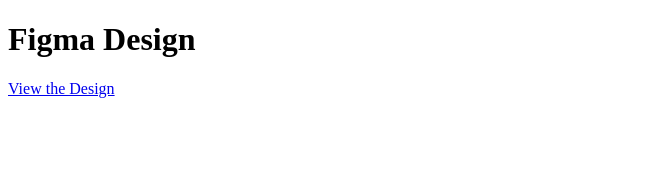
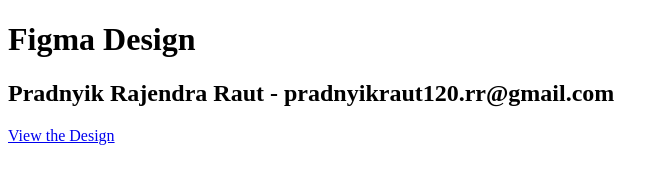
Before and after one commit to Pradnyik/RenuSharmaFoundation, a plain HTML site: page index.html in a window 1280 px wide. Shown: the whole page, without its empty margins (0-668 px from the left). Drawn offline with Linux system fonts and the light colour scheme.

Commit message:
Update index.html

```diff
--- a/index.html
+++ b/index.html
@@ -7,6 +7,7 @@
 </head>
 <body>
   <h1>Figma Design</h1>
+  <h2>Pradnyik Rajendra Raut - pradnyikraut120.rr@gmail.com</h2>
   <p><a href="https://www.figma.com/design/Y8Jim1ORf3gevlHs0ppgvK/Untitled?node-id=1-14&t=fKb3nJSQ6AvJAHCw-1" target="_blank">View the Design</a></p>
 </body>
 </html>
```
